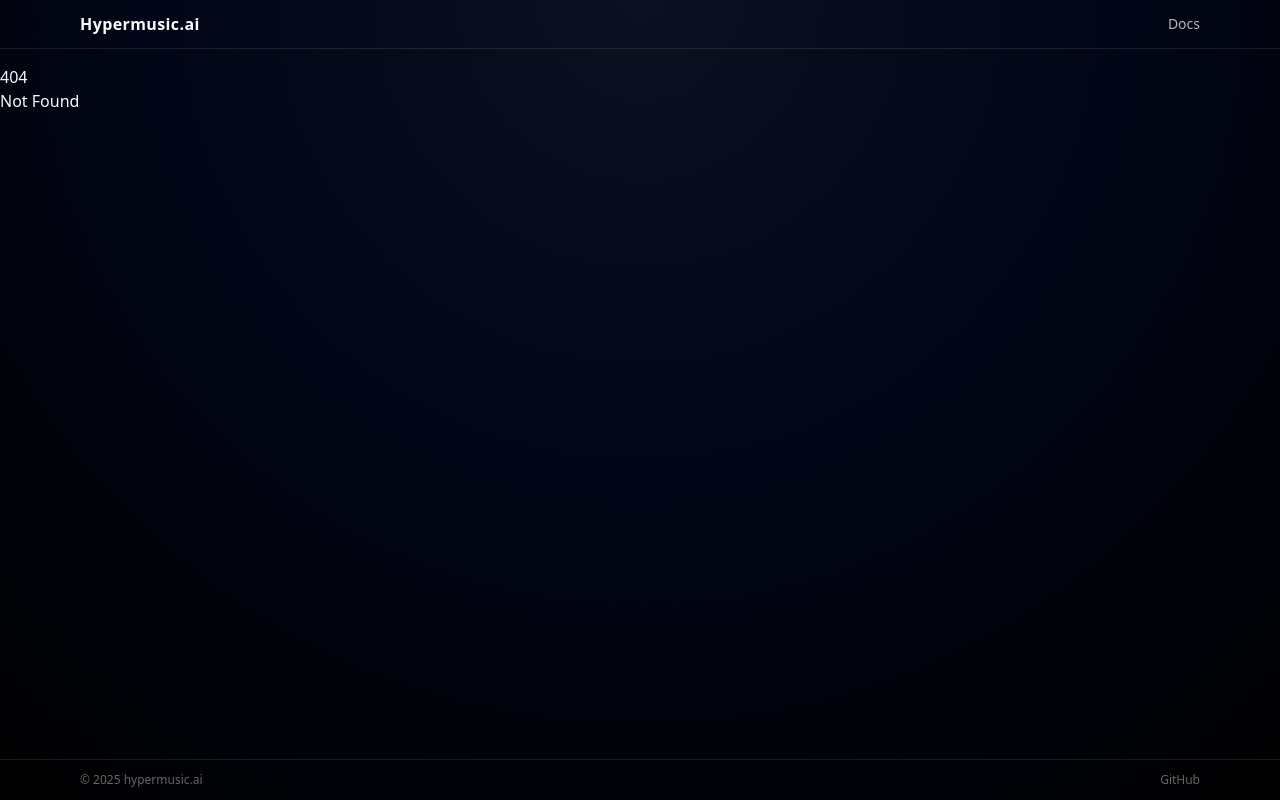
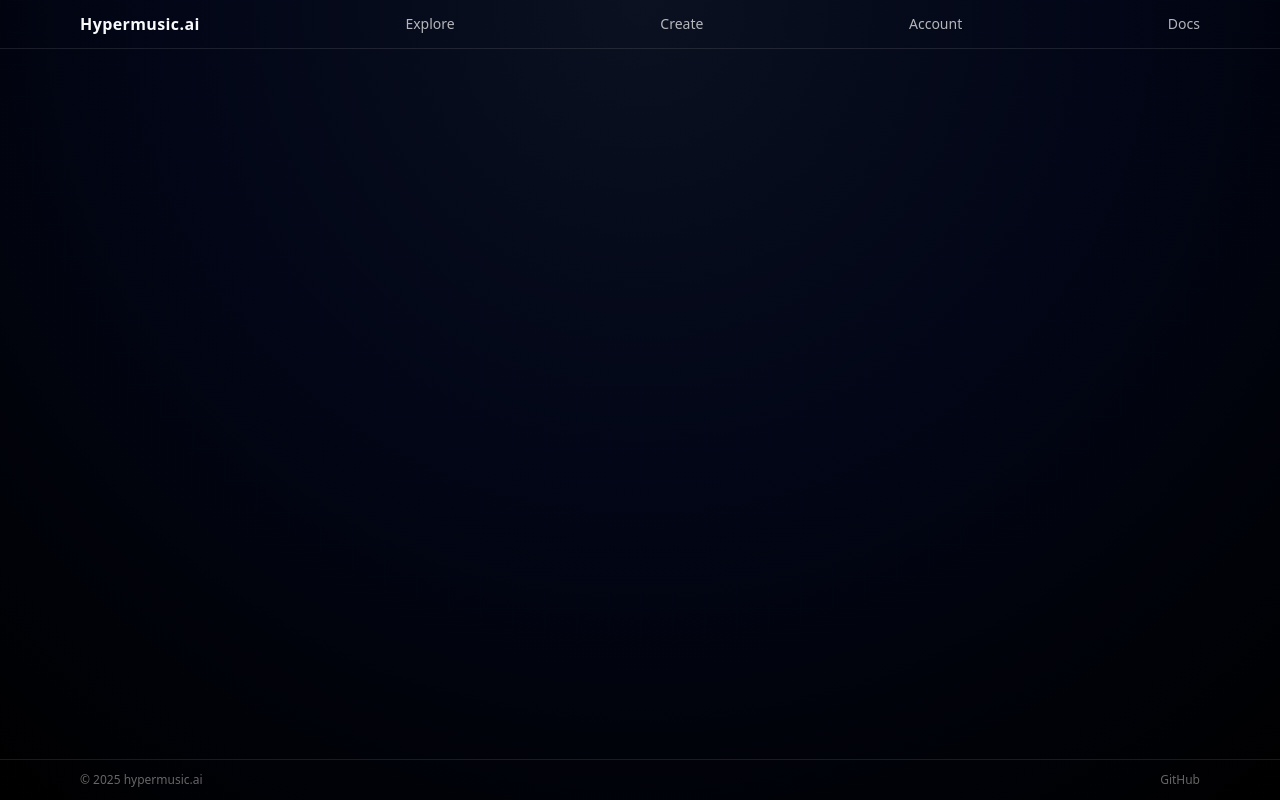
Before and after one commit to decentralised-art/studio-frontend, a SvelteKit app: page /account in a window 1280 px wide. Before the commit this address had no page. Built offline with nearby package versions, Linux system fonts and the light colour scheme.

Commit message:
basic pages and workflows

```diff
--- a/src/routes/+layout.svelte
+++ b/src/routes/+layout.svelte
@@ -18,6 +18,18 @@
       </a>
 
       <div class="flex gap-4 text-sm text-white/70">
+        <a href="/explore" class="hover:text-white">Explore</a>
+      </div>
+
+      <div class="flex gap-4 text-sm text-white/70">
+        <a href="/create" class="hover:text-white">Create</a>
+      </div>
+
+      <div class="flex gap-4 text-sm text-white/70">
+        <a href="/account" class="hover:text-white">Account</a>
+      </div>
+
+      <div class="flex gap-4 text-sm text-white/70">
         <a href="/docs" class="hover:text-white">Docs</a>
       </div>
     </nav>
--- /dev/null
+++ b/src/routes/account/+page.svelte
@@ -0,0 +1,3 @@
+<script lang="ts">
+
+</script>
--- /dev/null
+++ b/src/routes/create/+page.svelte
@@ -0,0 +1,3 @@
+<script lang="ts">
+
+</script>
--- /dev/null
+++ b/src/routes/explore/+page.svelte
@@ -0,0 +1,3 @@
+<script lang="ts">
+
+</script>
```
